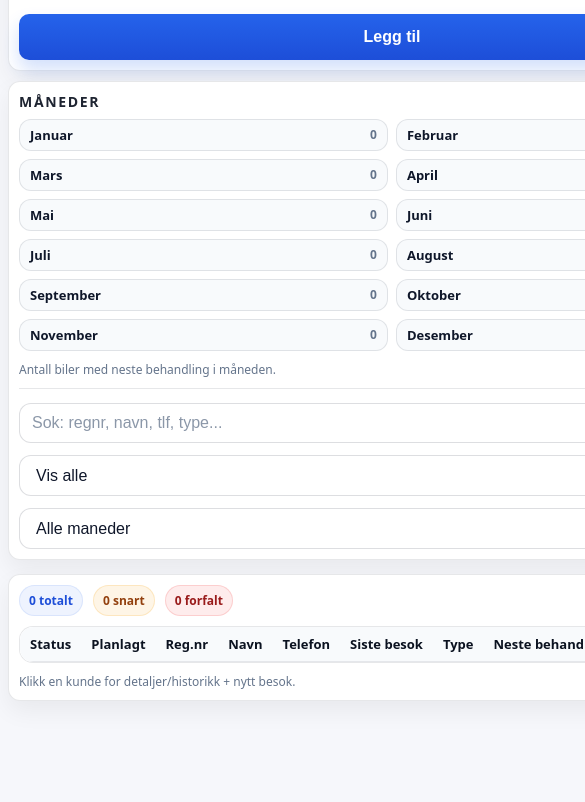
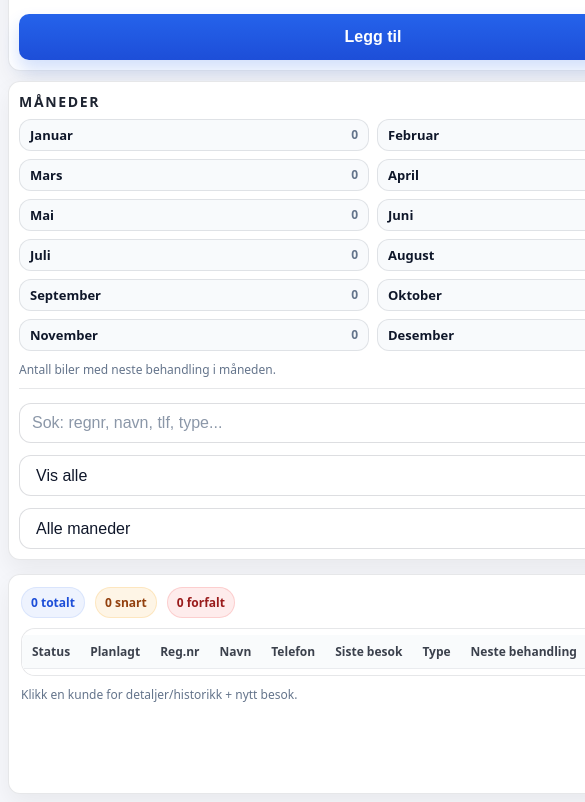
Before and after one commit to 6cshjbchxh-svg/etterbehandling, a plain HTML site: page index.html in a window 390 px wide. Shown: the part 563-1365 px from the top of the page, 585 px wide, since content can reach past the window. Before the commit the page ends 1272 px from the top, so only its background shows below. Drawn offline with Linux system fonts and the light colour scheme.

Commit message:
Add files via upload
ny mobil

```diff
--- a/index.html
+++ b/index.html
@@ -417,6 +417,48 @@
 
   /* Litt mindre luft mellom seksjoner */
   .section, .divider, .block { margin-top: 10px !important; }
+  @media (max-width: 600px) {
+
+  /* ---- LISTA: gi den tyngde og plass ---- */
+
+  /* kortet rundt lista */
+  .card:has(table) {
+    padding: 12px !important;
+  }
+
+  /* selve tabellen */
+  table {
+    width: 100% !important;
+    min-width: 100% !important;
+    border-collapse: separate;
+    border-spacing: 0 6px; /* luft mellom rader */
+  }
+
+  /* header */
+  thead th {
+    font-size: 12px !important;
+    opacity: .8;
+  }
+
+  /* rader blir “kort” */
+  tbody tr {
+    background: #fff;
+    border-radius: 12px;
+    box-shadow: 0 4px 10px rgba(0,0,0,.04);
+  }
+
+  td {
+    padding: 10px 8px !important;
+    font-size: 13px !important;
+    white-space: nowrap;
+  }
+
+  /* gjør lista høyere visuelt */
+  .card:has(table) {
+    min-height: 220px;
+  }
+
+}
 }
 
   </style>
```
